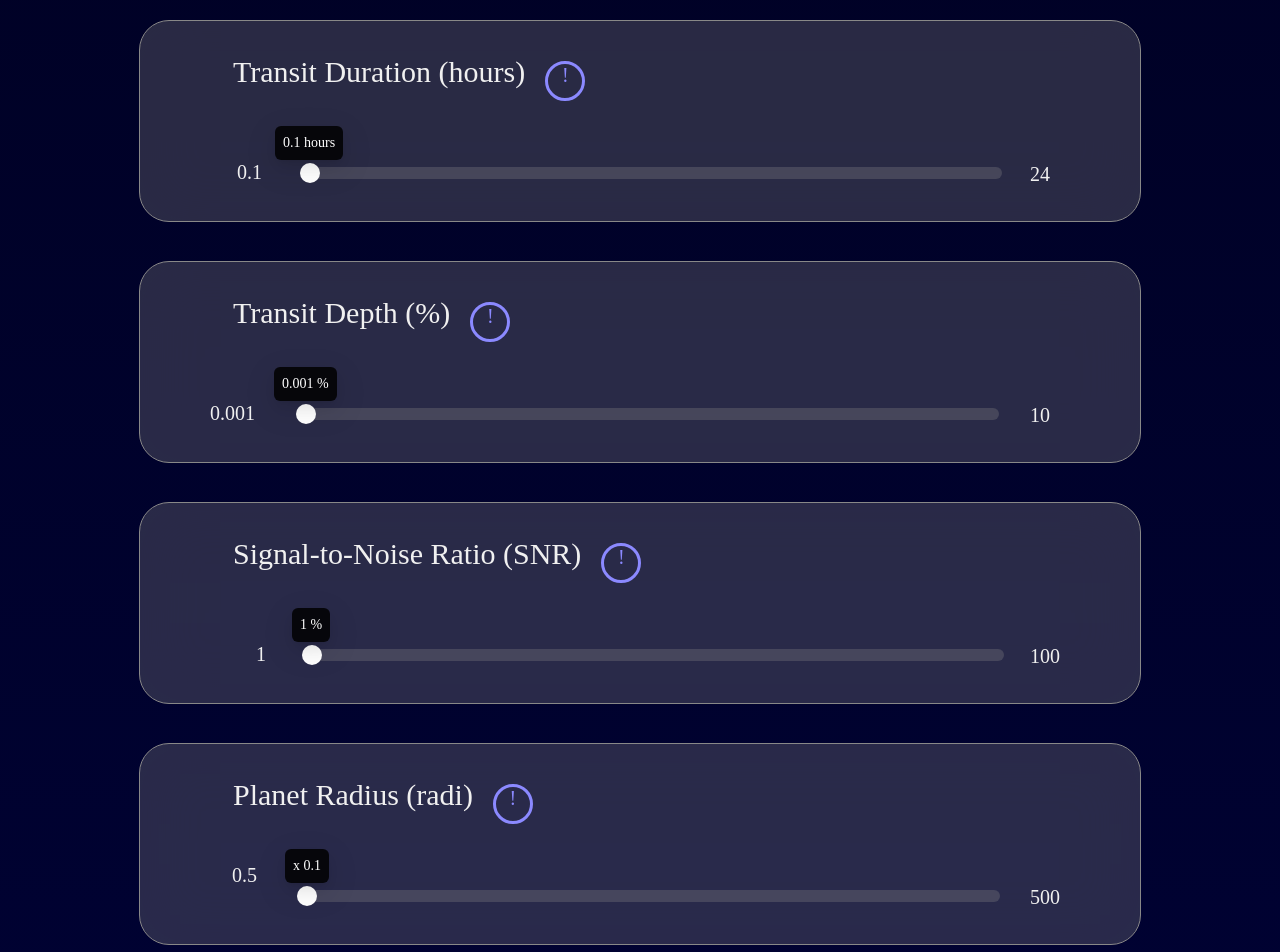
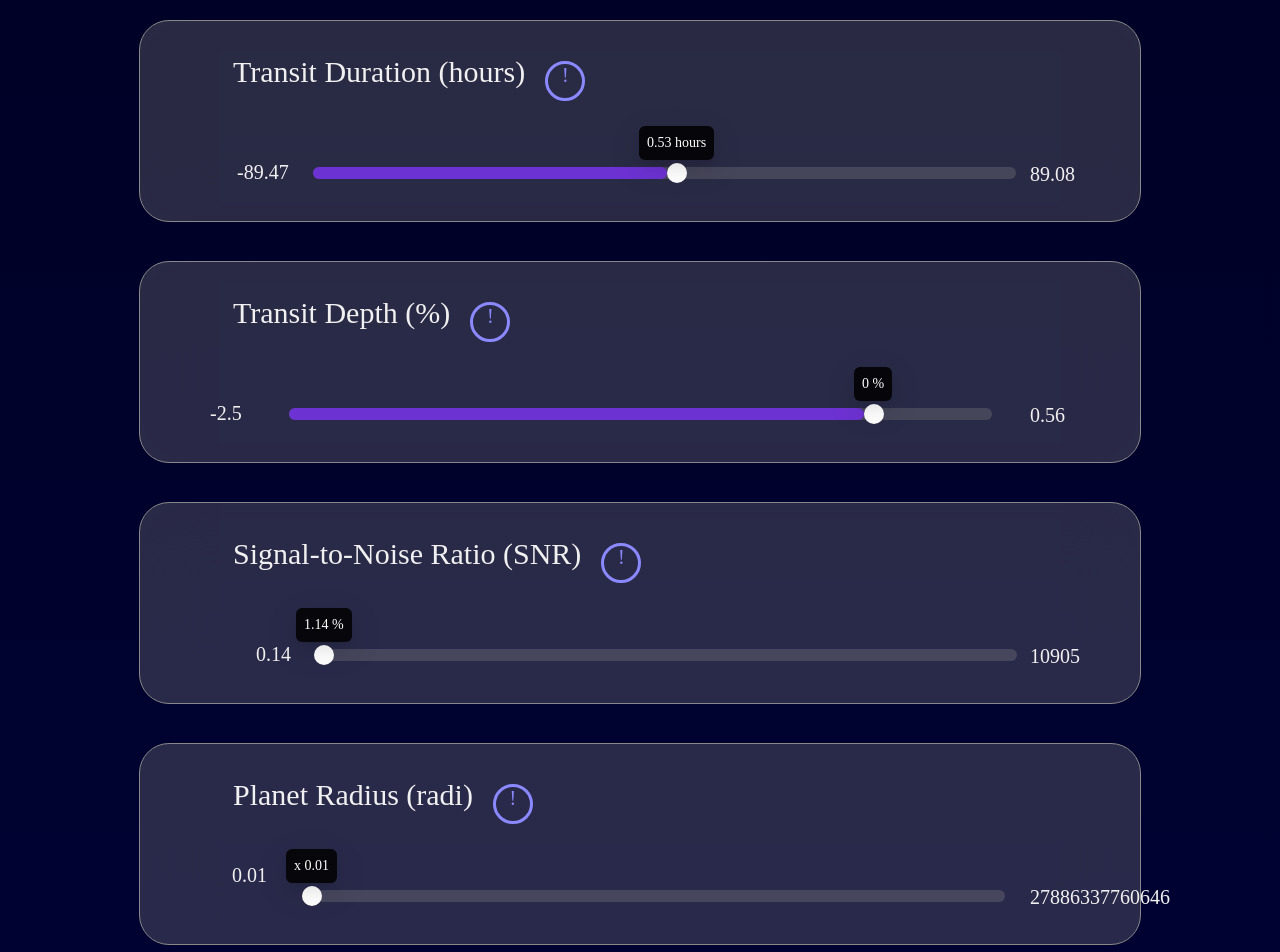
Before and after one commit to Exo-Vision/ExoVision-Frontend, a React (Create React App) app in the folder exovision/: page /begin in a window 1280 px wide. Shown: the part 940-1892 px from the top of the page. Built offline with nearby package versions, Linux system fonts and the light colour scheme; no server answers; a web font is replaced by a local one.

Commit message:
Feat: API 통신

```diff
--- a/exovision/package.json
+++ b/exovision/package.json
@@ -3,13 +3,14 @@
   "version": "0.1.0",
   "private": true,
   "dependencies": {
+    "@nivo/bar": "^0.99.0",
     "@nivo/line": "^0.99.0",
-    "@nivo/bar": "^0.99.0",
     "@testing-library/dom": "^10.4.1",
     "@testing-library/jest-dom": "^6.9.1",
     "@testing-library/react": "^16.3.0",
     "@testing-library/user-event": "^13.5.0",
     "antd": "^5.27.4",
+    "axios": "^1.12.2",
     "index": "^0.4.0",
     "react": "^19.2.0",
     "react-dom": "^19.2.0",
--- a/exovision/src/pages/Beginner.js
+++ b/exovision/src/pages/Beginner.js
@@ -4,9 +4,14 @@ import { useNavigate } from 'react-router-dom'
 import EXOVISION from './../assets/EXOVISION.png'
 import CustomSlider from "./CustomSlider";
 import background from './../assets/background.png'
+import axios from 'axios'
+
+import apiClient from './exoplanetApi';
 
 function UserPage() {
 const navigate = useNavigate();
+
+
 
     const [detail1, setDetail1] = useState(0);
     const [detail2, setDetail2] = useState(0);
@@ -19,6 +24,25 @@ const navigate = useNavigate();
     const [test3, setTest3] = useState(0.001);
     const [test4, setTest4] = useState(1);
     const [test5, setTest5] = useState(0.1);
+
+
+
+
+     const predictBeginner = async () => {
+        const data = {
+             koi_prad: test1, dec: test2, koi_smet: test3, planet_star_ratio: test4, planet_density_proxy: test5
+        }
+
+        try {
+        const response = await apiClient.post('/api/v1/exoplanet/predict/beginner', data);
+
+        return response.data;
+        } catch (error) {
+        throw error;
+  }
+
+};
+
 
     return (
         <div className='BeginnerBody'>
@@ -45,7 +69,7 @@ const navigate = useNavigate();
                     </div>
                     <div className='BeginnerInputSliderWrapper'>
                         <span className='BeginnerInputMin1'>0.5</span>
-                        <CustomSlider min={0.5} max={500} step={0.5} formatter={(v) => `${v} days`} gradient={["#6D32D2", "#A444E5"]} value={test1} setValue={setTest1}/>
+                        <CustomSlider min={0.8} max={200346} step={1} formatter={(v) => `${v} days`} gradient={["#6D32D2", "#A444E5"]} value={test1} setValue={setTest1}/>
                         <span className='BeginnerInputMax'><div className='BeginnerInputMaxText'>500</div></span>
                     </div>
                     </div></div>
@@ -56,9 +80,9 @@ const navigate = useNavigate();
                         <div className='BeginnerInputDetail' onMouseOver={() => setDetail2(1)}>!</div>
                     </div>
                     <div className='BeginnerInputSliderWrapper'>
-                        <span className='BeginnerInputMin2'>0.1</span>
-                        <CustomSlider min={0.1} max={24} step={0.3} formatter={(v) => `${v} hours`} gradient={["#6D32D2", "#A444E5"]} value={test2} setValue={setTest2}/>
-                        <span className='BeginnerInputMax'><div className='BeginnerInputMaxText'>24</div></span>
+                        <span className='BeginnerInputMin2'>-89.47</span>
+                        <CustomSlider min={-89.47} max={89.08} step={1} formatter={(v) => `${v} hours`} gradient={["#6D32D2", "#A444E5"]} value={test2} setValue={setTest2}/>
+                        <span className='BeginnerInputMax'><div className='BeginnerInputMaxText'>89.08</div></span>
                     </div>
                     </div></div>
 
@@ -68,9 +92,9 @@ const navigate = useNavigate();
                         <div className='BeginnerInputDetail' onMouseOver={() => setDetail3(1)}>!</div>
                     </div>
                     <div className='BeginnerInputSliderWrapper'>
-                        <span className='BeginnerInputMin3'>0.001</span>
-                        <CustomSlider min={0.001} max={10} step={0.005} formatter={(v) => `${v} %`} gradient={["#6D32D2", "#A444E5"]} value={test3} setValue={setTest3}/>
-                        <span className='BeginnerInputMax'><div className='BeginnerInputMaxText'>10</div></span>
+                        <span className='BeginnerInputMin3'>-2.5</span>
+                        <CustomSlider min={-2.5} max={0.56} step={0.005} formatter={(v) => `${v} %`} gradient={["#6D32D2", "#A444E5"]} value={test3} setValue={setTest3}/>
+                        <span className='BeginnerInputMax'><div className='BeginnerInputMaxText'>0.56</div></span>
                     </div>
                     </div></div>
 
@@ -80,9 +104,9 @@ const navigate = useNavigate();
                         <div className='BeginnerInputDetail' onMouseOver={() => setDetail4(1)}>!</div>
                     </div>
                     <div className='BeginnerInputSliderWrapper'>
-                        <span className='BeginnerInputMin4'>1</span>
-                        <CustomSlider min={1} max={100} step={0.1} formatter={(v) => `${v} %`} gradient={["#6D32D2", "#A444E5"]}  value={test4} setValue={setTest4}/>
-                        <span className='BeginnerInputMax'><div className='BeginnerInputMaxText'>100</div></span>
+                        <span className='BeginnerInputMin4'>0.14</span>
+                        <CustomSlider min={0.14} max={10905} step={0.5} formatter={(v) => `${v} %`} gradient={["#6D32D2", "#A444E5"]}  value={test4} setValue={setTest4}/>
+                        <span className='BeginnerInputMax'><div className='BeginnerInputMaxText'>10905</div></span>
                     </div>
                     </div></div>
                 <div><div className='BeginnerUIForm'>
@@ -91,16 +115,16 @@ const navigate = useNavigate();
                         <div className='BeginnerInputDetail' onMouseOver={() => setDetail5(1)}>!</div>
                     </div>
                     <div className='BeginnerInputSliderWrapper'>
-                        <span className='BeginnerInputMin5'>0.5</span>
-                        <CustomSlider min={0.1} max={30} step={0.1} formatter={(v) => `x ${v}`} gradient={["#6D32D2", "#A444E5"]} value={test5} setValue={setTest5}/>
-                        <span className='BeginnerInputMax'><div className='BeginnerInputMaxText'>500</div></span>
+                        <span className='BeginnerInputMin5'>0.01</span>
+                        <CustomSlider min={0.01} max={27886337760646} step={1000} formatter={(v) => `x ${v}`} gradient={["#6D32D2", "#A444E5"]} value={test5} setValue={setTest5}/>
+                        <span className='BeginnerInputMax'><div className='BeginnerInputMaxText'>27886337760646</div></span>
                     </div>
                     </div></div>
             </div>
             <div className='Eclipse1'></div>
             <div className='Eclipse2'></div>
             <div className='Eclipse3'></div>
-            <div><div className='BeginnerSubmitForm' onClick={() => console.log(test1, test2, test3, test4, test5)}><div className='BeginnerSubmit'>Start the Journey</div></div></div>
+            <div><div className='BeginnerSubmitForm' onClick={() => predictBeginner()}><div className='BeginnerSubmit'>Start the Journey</div></div></div>
 
             <div className='BeginnerSwitchExpert' onClick={() => navigate("/expert")}></div>
             {(detail1 === 1) && (<div className='BeginnerInputDetailBox1' onMouseOut={() => setDetail1(0)}><div className='BeginnerInputDetailAdd'>The time it takes for a planet to complete<br/>one full orbit around its host star.</div></div>)}
--- /dev/null
+++ b/exovision/src/pages/exoplanetApi.js
@@ -0,0 +1,35 @@
+import axios from 'axios';
+
+const API_BASE_URL = process.env.REACT_APP_API_BASE_URL || 'http://localhost:8000';
+
+const apiClient = axios.create({
+  baseURL: API_BASE_URL,
+  headers: {
+    'Content-Type': 'application/json',
+  },
+  timeout: 30000, // 30초
+});
+
+// 요청 인터셉터 (로딩 상태 등)
+apiClient.interceptors.request.use(
+  (config) => {
+    console.log('API Request:', config.method.toUpperCase(), config.url);
+    return config;
+  },
+  (error) => {
+    return Promise.reject(error);
+  }
+);
+
+// 응답 인터셉터 (에러 처리)
+apiClient.interceptors.response.use(
+  (response) => {
+    return response;
+  },
+  (error) => {
+    console.error('API Error:', error.response?.data || error.message);
+    return Promise.reject(error);
+  }
+);
+
+export default apiClient;
```
Also changed, not shown: 1 other file (tests, documents, lock files or other folders).
